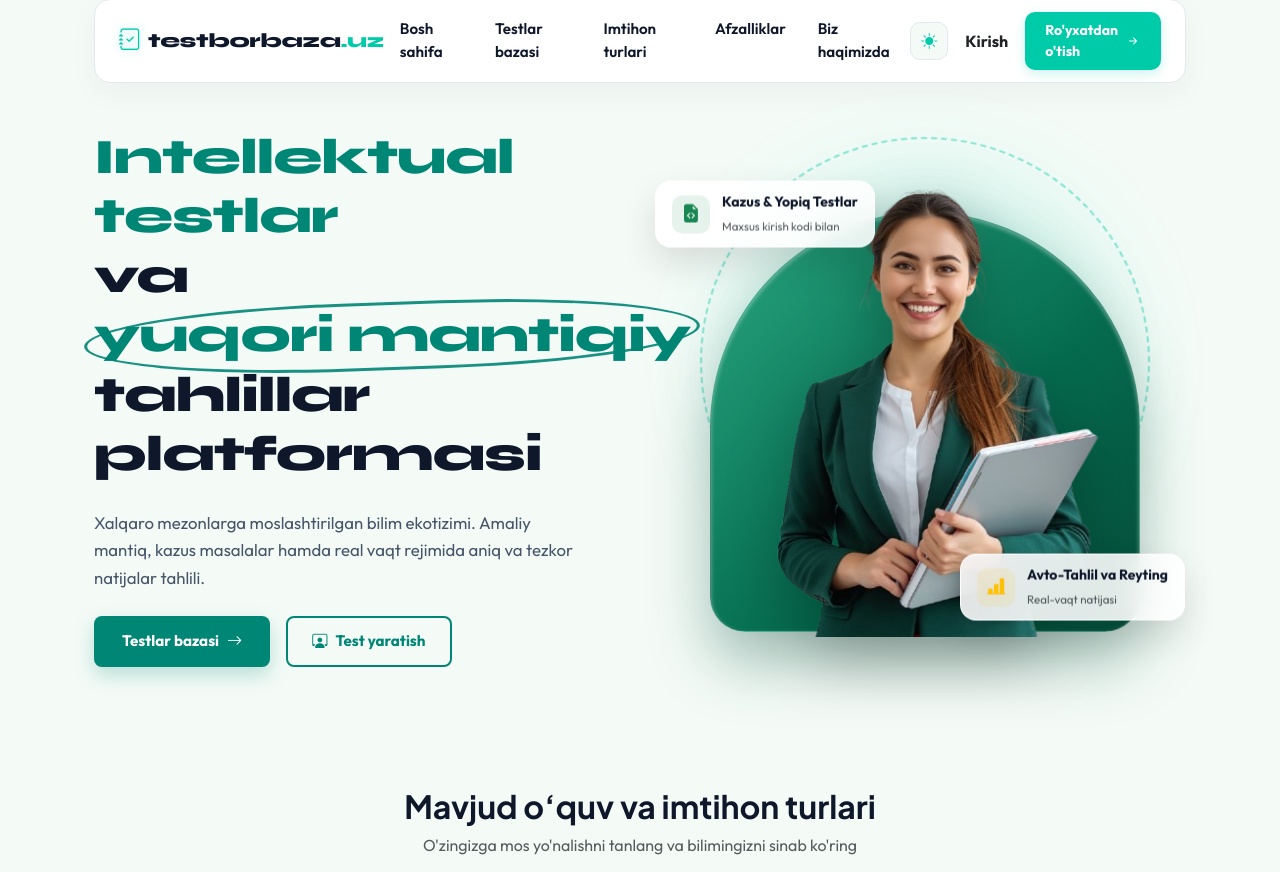
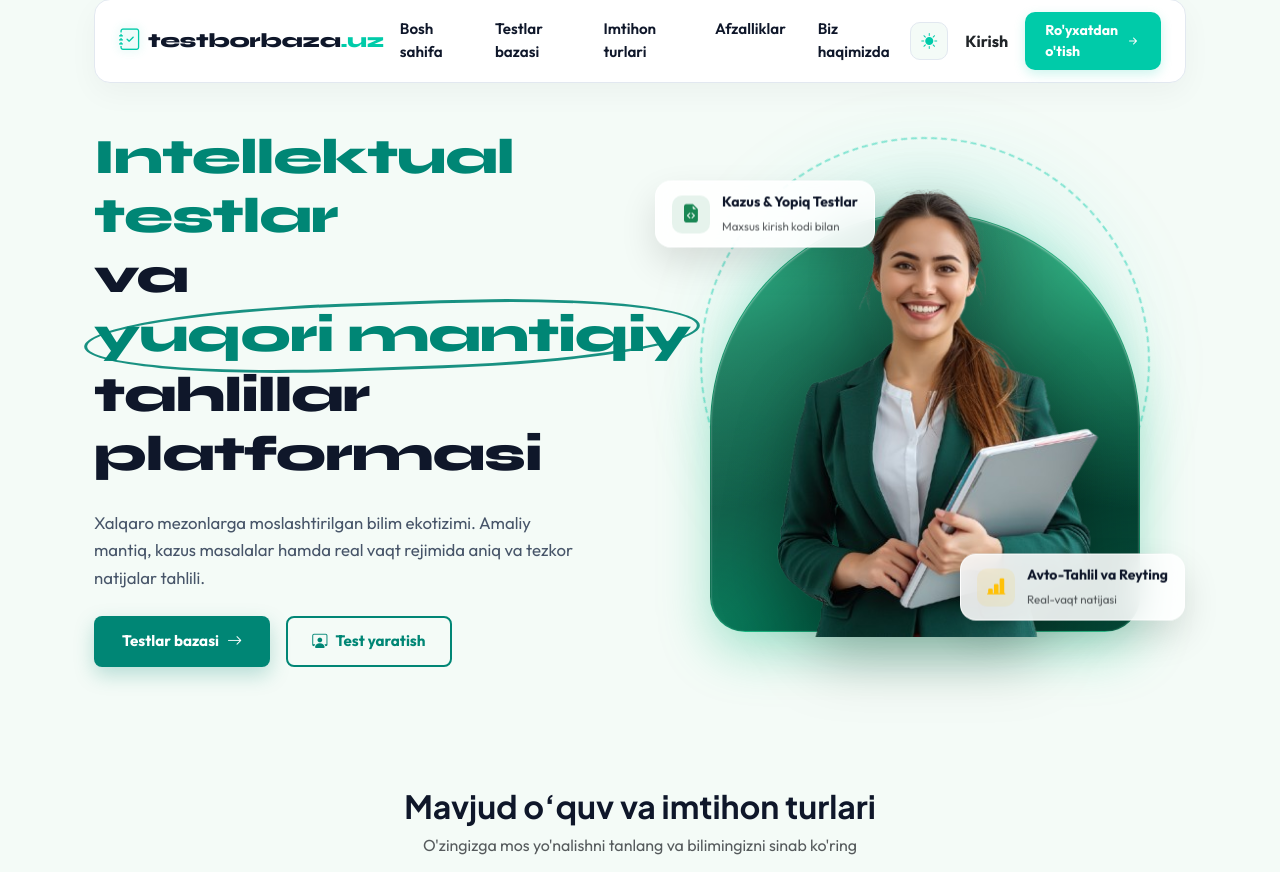
Before and after one commit to jcodetab/online_test_platform, a Django app: template templates/registration/home.html in a window 1280 px wide. Shown: the part 25-897 px from the top of the page. Run offline with Django 5.2, Linux system fonts and the light colour scheme; the template is opened without the code that fills it, so the values that code supplies are empty.

Commit message:
Apply style 1 glassmorphic mesh emerald

```diff
--- a/templates/registration/home.html
+++ b/templates/registration/home.html
@@ -283,7 +283,7 @@
             z-index: 1;
         }
 
-        /* 3D Premium Glassmorphism Arc Backdrop */
+        /* 1-Uslub: Glassmorphic Mesh & Blur Glow (3D Zumrad Nur) */
 .modern-backdrop-shape {
     position: absolute;
     bottom: 15px;
@@ -291,14 +291,21 @@
     transform: translateX(-50%);
     width: 86%;
     height: 84%;
-            background: linear-gradient(135deg, #059669 0%, #047857 40%, #064E3B 100%);
+
+    /* Zumrad Suyuq Aura va 3D Nur kodi */
+    background: radial-gradient(at 0% 0%, #10b981 0px, transparent 50%),
+                radial-gradient(at 100% 0%, #34d399 0px, transparent 50%),
+                radial-gradient(at 100% 100%, #064e3b 0px, transparent 50%),
+                radial-gradient(at 0% 100%, #047857 0px, transparent 50%);
+    background-color: #022c22;
+    box-shadow: 0 20px 50px rgba(16, 185, 129, 0.35), inset 0 1px 2px rgba(255, 255, 255, 0.5);
+
     border-top-left-radius: 220px;
     border-top-right-radius: 220px;
     border-bottom-left-radius: 36px;
     border-bottom-right-radius: 36px;
     z-index: 1;
-            border: 1px solid rgba(255, 255, 255, 0.28);
-            box-shadow: 0 30px 60px rgba(0, 77, 56, 0.35), inset 0 2px 4px rgba(255, 255, 255, 0.4);
+    border: 1px solid rgba(52, 211, 153, 0.3);
 }
 
         .modern-backdrop-shape::before {
```
Lines whose indentation alone changed are shown as unchanged.
